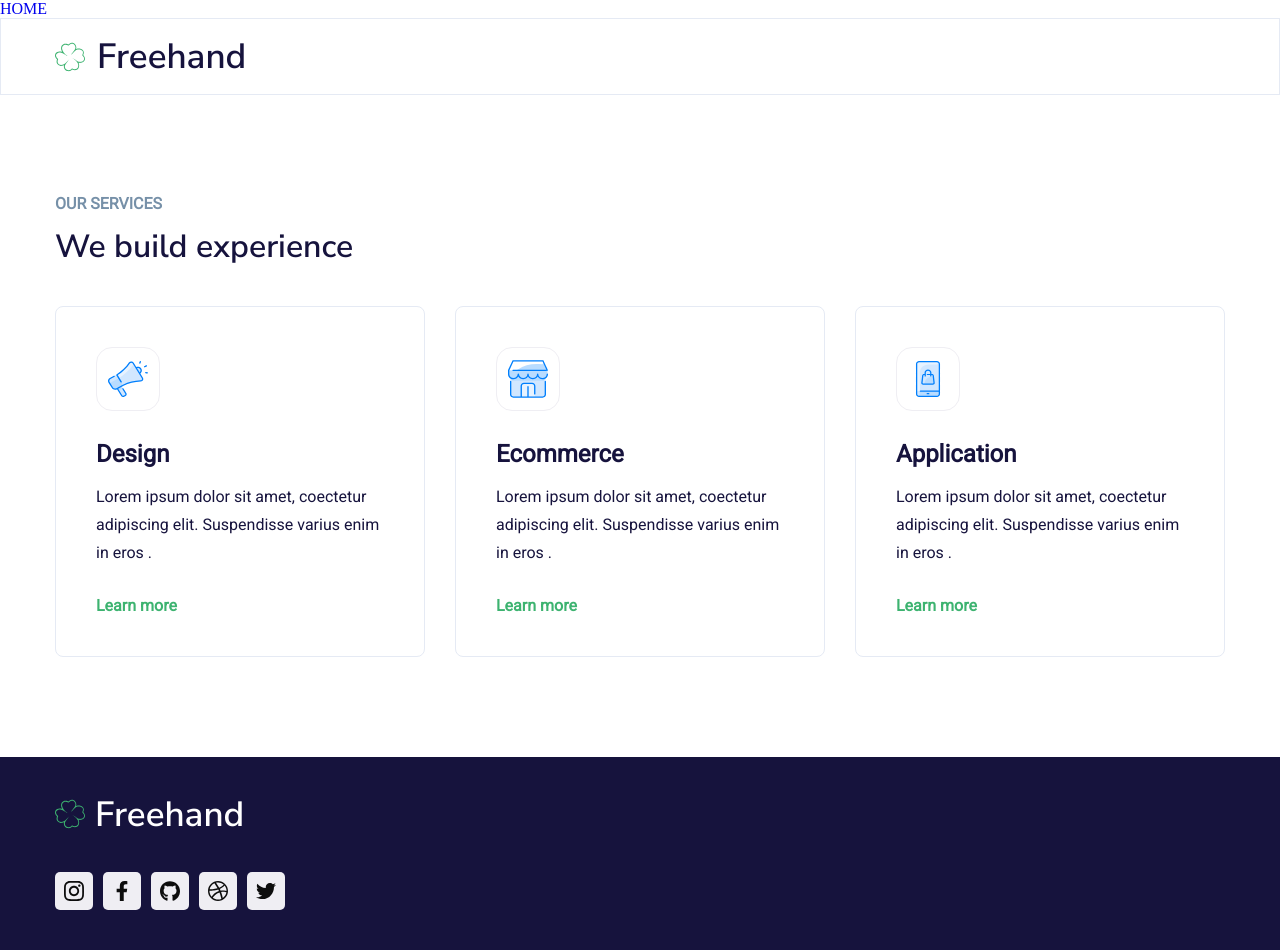
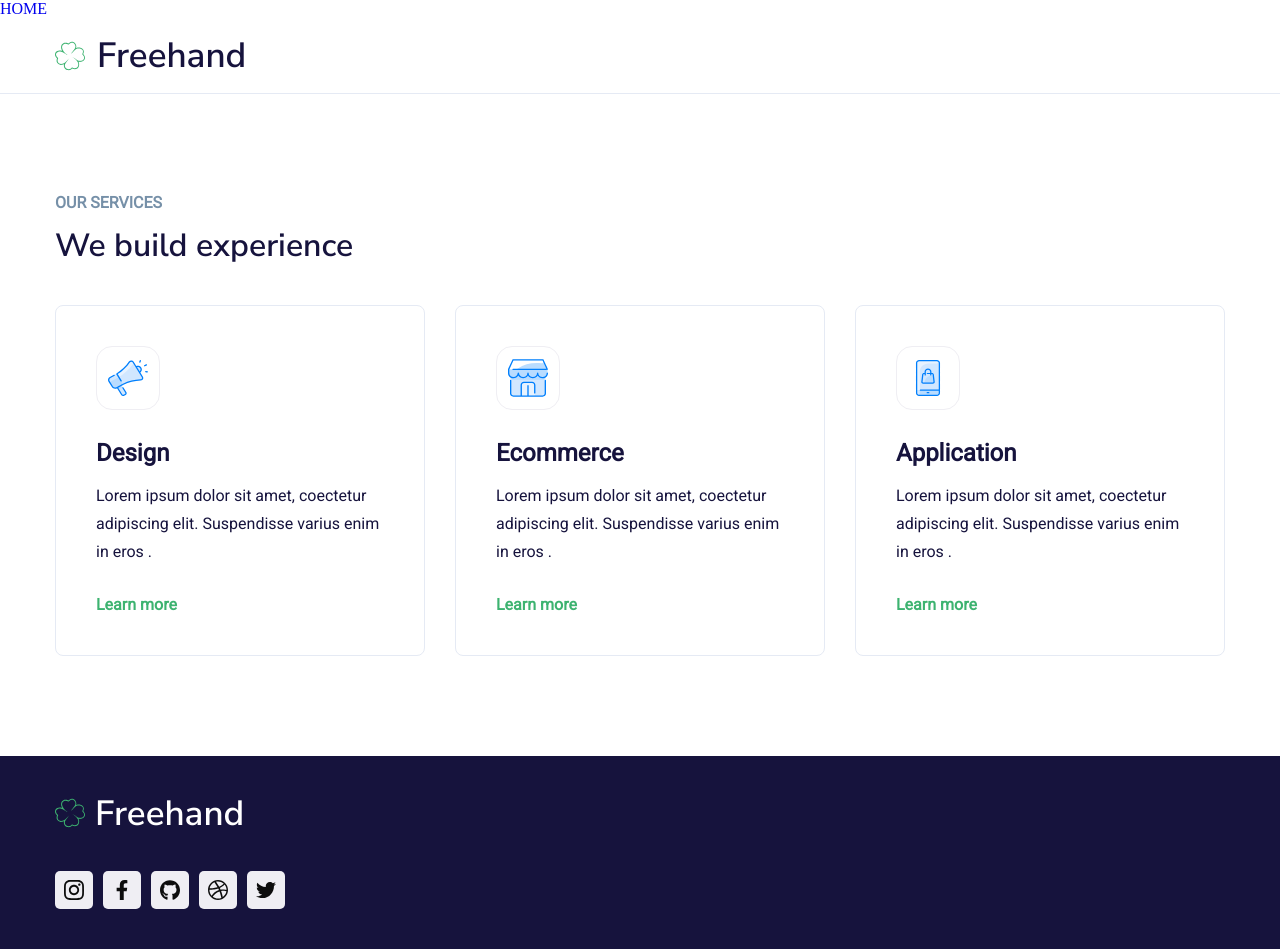
Before and after one commit to serg-hourwitz/beetroot-test-project, a website: page homeworks/SVG/index.html in a window 1280 px wide. Drawn offline with Linux system fonts and the light colour scheme.

Commit message:
Corrected border of header

```diff
--- a/homeworks/SVG/styles/style.css
+++ b/homeworks/SVG/styles/style.css
@@ -3,7 +3,7 @@
 .header {
   padding-top: 20px;
   padding-bottom: 20px;
-  border: 1px solid var(--c-dark-grey);
+  border-bottom: 1px solid var(--c-dark-grey);
 }
 
 .header-logo-wrapper {
```
